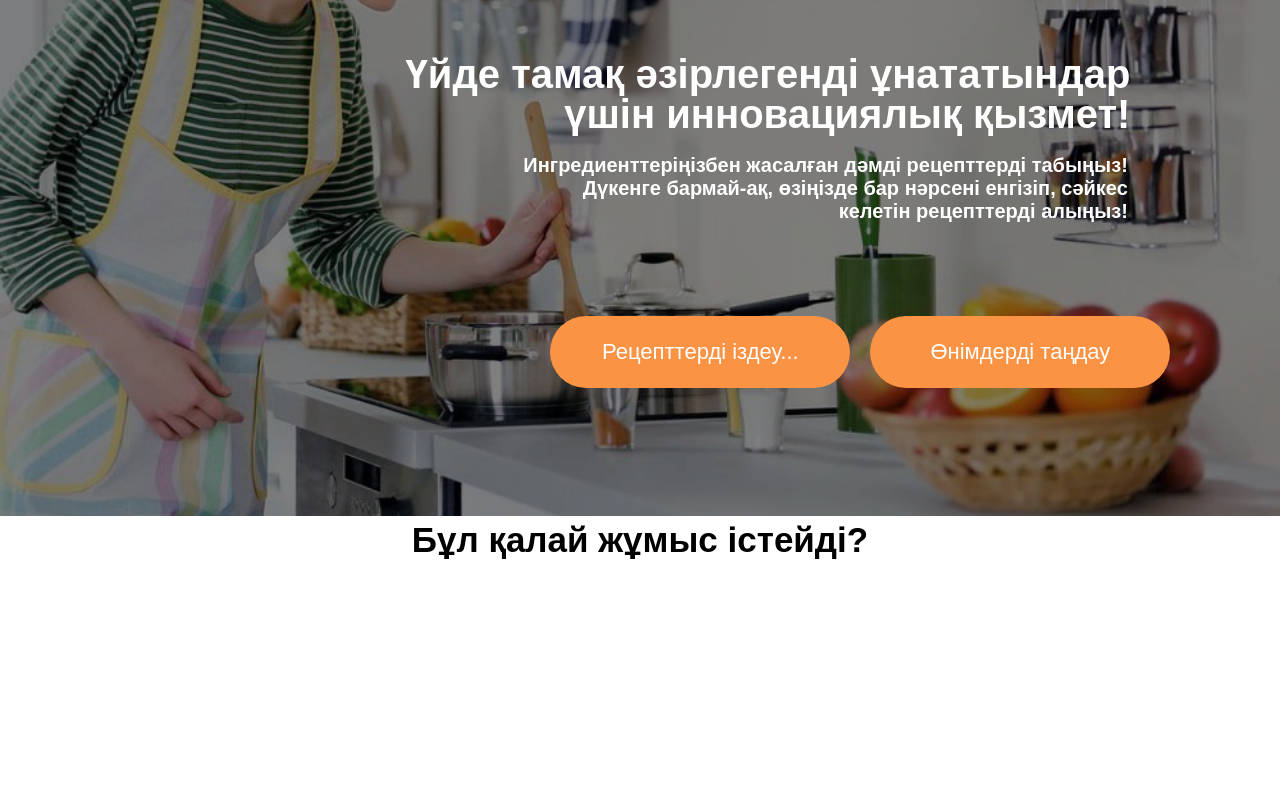
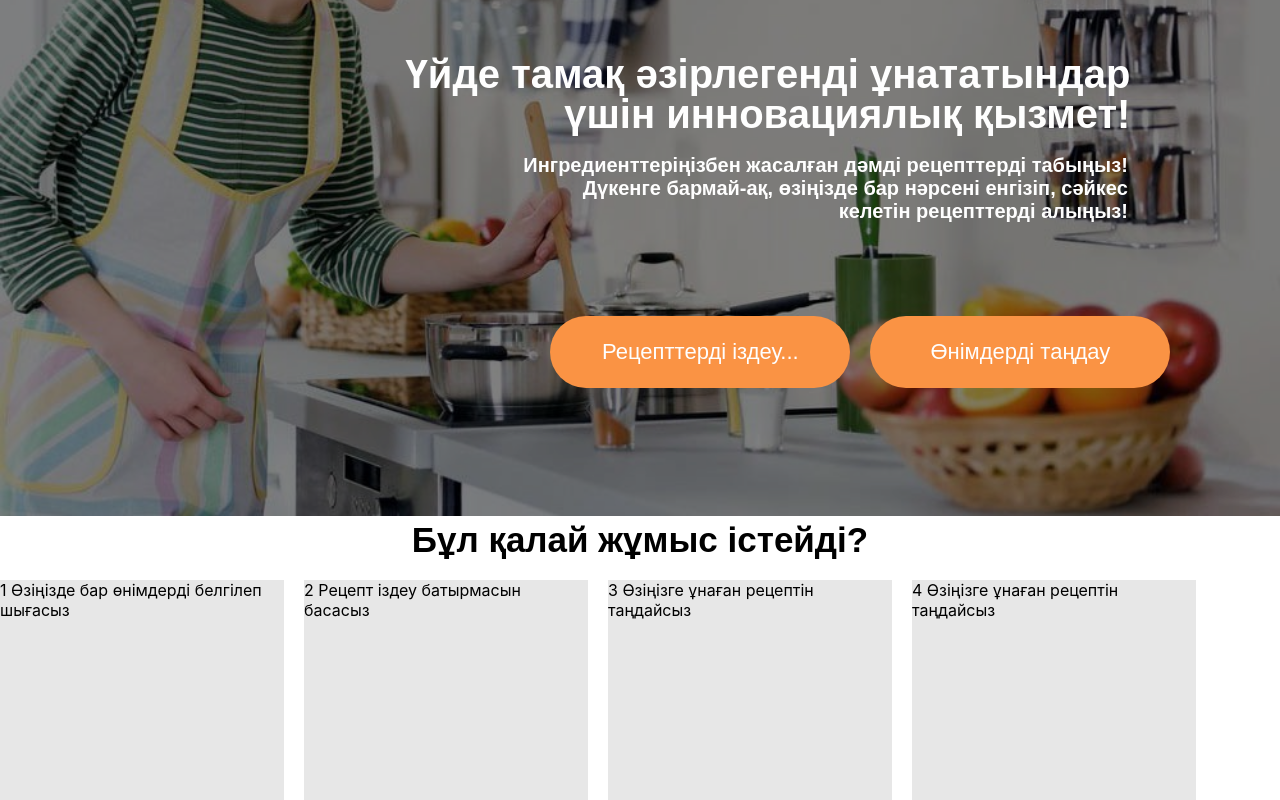
Before and after one commit to zhannasenbek/azir_mazir, a React (Create React App) app: page / in a window 1280 px wide. Shown: the part 252-1052 px from the top of the page. Before the commit the page ends 812 px from the top, so only its background shows below. Built offline with nearby package versions, Linux system fonts and the light colour scheme.

Commit message:
refactor:card

```diff
--- a/src/components/__homePage/__card/Card.jsx
+++ b/src/components/__homePage/__card/Card.jsx
@@ -1,14 +1,16 @@
 import React from 'react';
 import styles from './card.module.css';
-import CardElement from './__cardElement/CardElement';
+
 const Card = () => {
   return (
     <div className={styles.menu}>
       <div className={styles.menu__mainText}>Бұл қалай жұмыс істейді?</div>
-      <CardElement digit={1} text={'Өзіңізде бар өнімдерді белгілеп шығасыз'} />
-      <CardElement digit={2} text={'Рецепт іздеу батырмасын басасыз'} />
-      <CardElement digit={3} text={'Рецепт іздеу батырмасын басасыз'} />
-      <CardElement digit={4} text={'Рецепт іздеу батырмасын басасыз'} />
+      <div className={styles.cardContainer}>
+        <div className={styles.card}>1 Өзіңізде бар өнімдерді белгілеп шығасыз</div>
+        <div className={styles.card}>2 Рецепт іздеу батырмасын басасыз</div>
+        <div className={styles.card}>3 Өзіңізге ұнаған рецептін таңдайсыз</div>
+        <div className={styles.card}>4 Өзіңізге ұнаған рецептін таңдайсыз</div>
+      </div>
     </div>
   );
 };
--- a/src/components/__homePage/__card/__cardElement/CardElement.jsx
+++ /dev/null
@@ -1,8 +0,0 @@
-import React from 'react';
-import styles from './cardElement.module.css'
-const CardElement = ({ digit, text }) => {
-  console.log(digit, text);
-  return <div ></div>;
-};
-
-export default CardElement;
--- a/src/components/__homePage/__card/card.module.css
+++ b/src/components/__homePage/__card/card.module.css
@@ -4,5 +4,15 @@
   text-align: center;
   font-size: 35px;
   font-weight: 700;
-  font-family: Arial;
+  font-family: Arial, Helvetica, sans-serif;
 }
+.cardContainer {
+  display: flex;
+  gap: 20px;
+  margin-top: 20px;
+}
+.card {
+  background-color: #e7e7e7;
+  width: 284px;
+  height: 220px;
+}
```
Also changed, not shown: src/components/__homePage/__card/__cardElement/cardElement.module.css (deleted).
